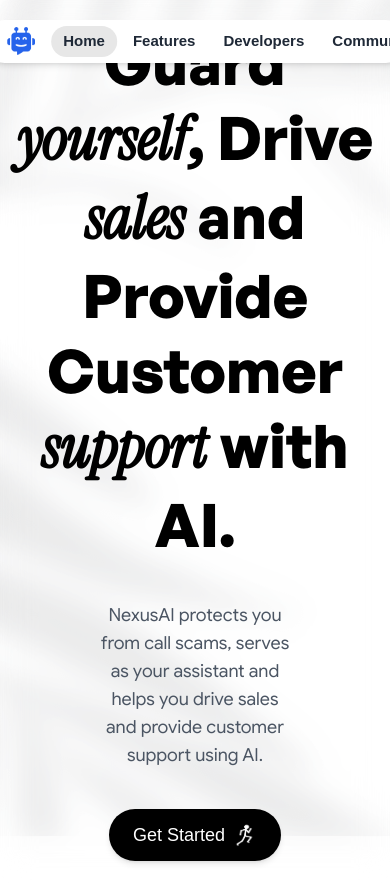
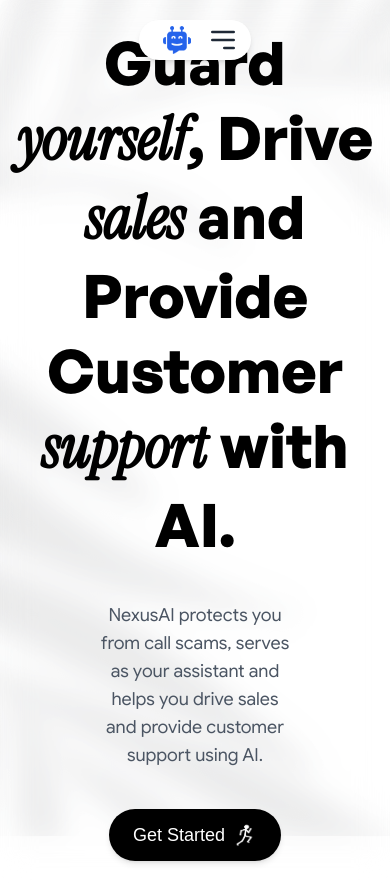
Before and after one commit to fasakinhenry/mapofpi-landing, a React (Vite) app: page / in a window 390 px wide. Built offline with nearby package versions, Linux system fonts and the light colour scheme; a web font is replaced by a local one.

Commit message:
styles: make the navbar responsive
Introduced the hamburger on smaller screens

```diff
--- a/src/components/Navbar.jsx
+++ b/src/components/Navbar.jsx
@@ -1,11 +1,17 @@
-import React from 'react';
+import React, { useState } from 'react';
 
 const Navbar = () => {
+  const [isOpen, setIsOpen] = useState(false);
+
+  const toggleMenu = () => {
+    setIsOpen(!isOpen);
+  };
+
   return (
-    <div className='absolute top-0 left-1/2 transform -translate-x-1/2 mt-5 bg-white rounded-full shadow-md px-3 py-1 z-20'>
-      <nav className='flex justify-between items-center'>
+    <div className='fixed top-0 left-1/2 transform -translate-x-1/2 mt-5 bg-white rounded-full shadow-md px-3 py-1 z-20'>
+      <nav className='flex justify-between items-center w-full'>
         <img src='/logo.png' alt='Logo' className='w-8 h-7 mx-3' />
-        <ul className='flex space-x-1 text-gray-800 py-0.5'>
+        <ul className='hidden md:flex space-x-1 text-gray-800 py-0.5 list-none'>
           <li className='font-GT text-[15px] px-3 py-1 font-extrabold rounded-full bg-[#e7e7e7]'>
             <a href='#'>Home</a>
           </li>
@@ -19,7 +25,39 @@
             <a href='#'>Community</a>
           </li>
         </ul>
+        <button className='md:hidden' onClick={toggleMenu}>
+          <svg
+            className='w-8 h-8 text-gray-800'
+            fill='none'
+            stroke='currentColor'
+            viewBox='0 0 24 24'
+            xmlns='http://www.w3.org/2000/svg'
+          >
+            <path
+              strokeLinecap='round'
+              strokeLinejoin='round'
+              strokeWidth='2'
+              d='M4 6h16M4 12h16m-7 6h7'
+            ></path>
+          </svg>
+        </button>
       </nav>
+      {isOpen && (
+        <ul className='absolute top-14 left-1/2 transform -translate-x-1/2 bg-white rounded-md shadow-lg py-2 w-56 list-none'>
+          <li className='font-GT text-[15px] px-4 py-2 font-extrabold rounded-full hover:bg-[#e7e7e7]'>
+            <a href='#'>Home</a>
+          </li>
+          <li className='font-GT text-[15px] px-4 py-2 font-extrabold rounded-full hover:bg-[#e7e7e7]'>
+            <a href='#'>Features</a>
+          </li>
+          <li className='font-GT text-[15px] px-4 py-2 font-extrabold rounded-full hover:bg-[#e7e7e7]'>
+            <a href='#'>Developers</a>
+          </li>
+          <li className='font-GT text-[15px] px-4 py-2 font-extrabold rounded-full hover:bg-[#e7e7e7]'>
+            <a href='#'>Community</a>
+          </li>
+        </ul>
+      )}
     </div>
   );
 };
```
